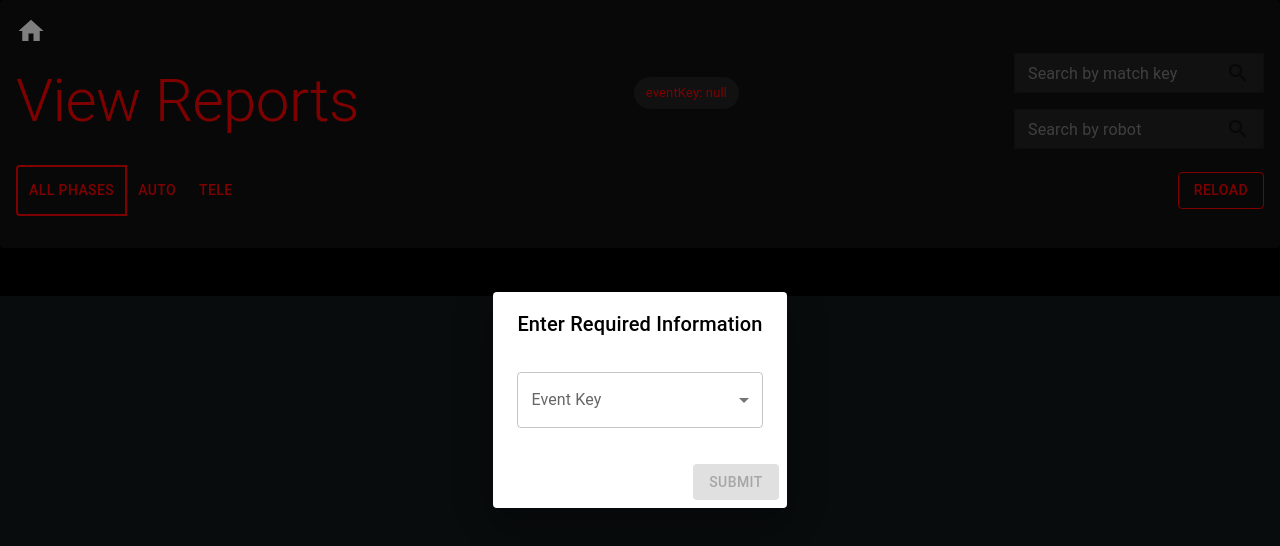
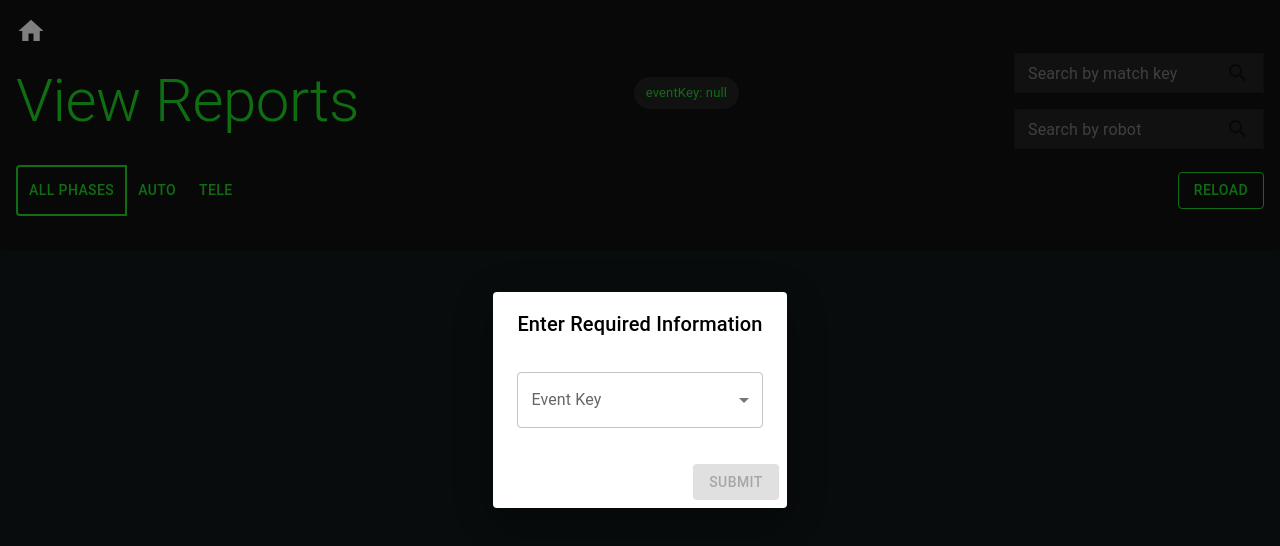
Before and after one commit to team-7558/scouting-2026, a React (Create React App) app in the folder client/: page /categorySort in a window 1280 px wide. Shown: the top 546 px of the page. Built offline with nearby package versions, Linux system fonts and the light colour scheme; sample sign-in values are in the browser's storage.

Commit message:
fixed server logging every time and updated colors

```diff
--- a/client/src/pages/Strategy/CategorySort.js
+++ b/client/src/pages/Strategy/CategorySort.js
@@ -29,6 +29,8 @@ import ExpandMoreIcon from "@mui/icons-material/ExpandMore";
 import RequiredParamsDialog from "../Common/RequiredParamsDialog";
 import { getReports } from "../../requests/ApiRequests";
 import HomeIcon from "@mui/icons-material/Home";
+
+const accentColor = "#1fdb25";
 
 // ----------------- Helper Functions -----------------
 const formatValue = (value, key) => {
@@ -194,7 +196,7 @@ const AveragesTable = ({ averages, phaseFilter, headingColors }) => {
                 display: "flex",
                 alignItems: "center",
                 p: 1,
-                bgcolor: "#000",
+                bgcolor: "#111",
                 color: headingColors?.[group] || "#0f0",
                 cursor: "pointer",
                 borderLeft: `4px solid ${headingColors?.[group] || "#0f0"}`,
@@ -307,7 +309,7 @@ const CategorySort = ({ requiredParamKeys = ["eventKey"], headingColors = {
   };
 
   return (
-    <div style={{backgroundColor: "#000", width: "100%", height: "100%", padding: "0", paddingBottom: "3vh", overflow: "auto"}}>
+    <div style={{width: "100%", height: "100%", padding: "0", paddingBottom: "3vh", overflow: "auto"}}>
       <Paper sx={{ p: 2, mb: 3, bgcolor: "#111" }}>
         <HomeIcon
             sx={{aspectRatio: "1/1", marginBottom: "-10%", zIndex: 5, cursor: "pointer", margin: "0px", fontSize: "30px", color: "white"}}
@@ -316,12 +318,12 @@ const CategorySort = ({ requiredParamKeys = ["eventKey"], headingColors = {
             }}
           />
         <Box sx={{ display: "flex", flexDirection: { xs: "column", sm: "row" }, justifyContent: "space-between", alignItems: "center", mb: 2}}>
-          <Typography variant="h2" sx={{ mb: { xs: 2, sm: 0 }, color: "#f00" }}>
+          <Typography variant="h2" sx={{ mb: { xs: 2, sm: 0 }, color: accentColor }}>
             View Reports
           </Typography>
 
           <Box sx={{ display: "flex", flexWrap: "wrap", gap: 1, mb: 2 }}>
-            {requiredParamKeys.map((key) => <Chip key={key} label={`${key}: ${searchParams.get(key)}`} sx={{ bgcolor: "#222", color: "#f00" }} />)}
+            {requiredParamKeys.map((key) => <Chip key={key} label={`${key}: ${searchParams.get(key)}`} sx={{ bgcolor: "#222", color: accentColor }} />)}
           </Box>
 
           <Box sx={{ display: "flex", gap: 2, flexDirection: "column", width: { xs: "100%", sm: "auto" } }}>
@@ -379,10 +381,10 @@ const CategorySort = ({ requiredParamKeys = ["eventKey"], headingColors = {
               value="all"
               aria-label="all phases"
               sx={{
-                color: "#f00",
+                color: accentColor,
                 '&.Mui-selected': {
-                  border: '2px solid red',
-                  color: "#f00",
+                  border: `2px solid ${accentColor}`,
+                  color: accentColor,
                 },
               }}
             >
@@ -392,10 +394,10 @@ const CategorySort = ({ requiredParamKeys = ["eventKey"], headingColors = {
               value="auto"
               aria-label="auto phase"
               sx={{
-                color: "#f00",
+                color: accentColor,
                 '&.Mui-selected': {
                   border: '2px solid red',
-                  color: "#f00",
+                  color: accentColor,
                 },
               }}
             >
@@ -405,17 +407,17 @@ const CategorySort = ({ requiredParamKeys = ["eventKey"], headingColors = {
               value="tele"
               aria-label="tele phase"
               sx={{
-                color: "#f00",
+                color: accentColor,
                 '&.Mui-selected': {
                   border: '2px solid red',
-                  color: "#f00",
+                  color: accentColor,
                 },
               }}
             >
               TELE
             </ToggleButton>
           </ToggleButtonGroup>
-          <Button variant="outlined" onClick={loadData} sx={{ color: "#f00", borderColor: "#f00" }}>Reload</Button>
+          <Button variant="outlined" onClick={loadData} sx={{ color: accentColor, borderColor: accentColor }}>Reload</Button>
         </Box>
       </Paper>
 
```
Also changed, not shown: 1 other file (tests, documents, lock files or other folders).
